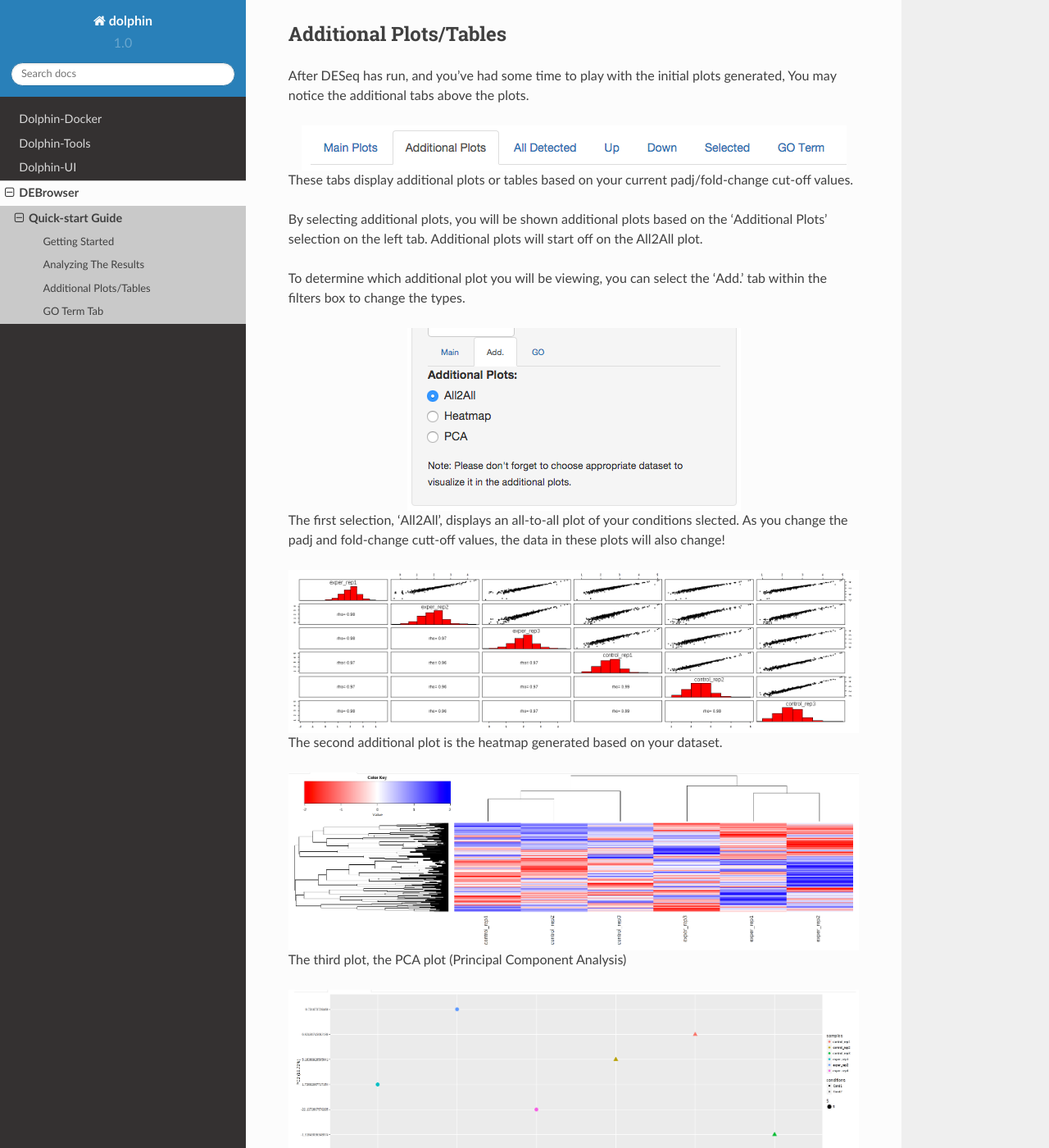
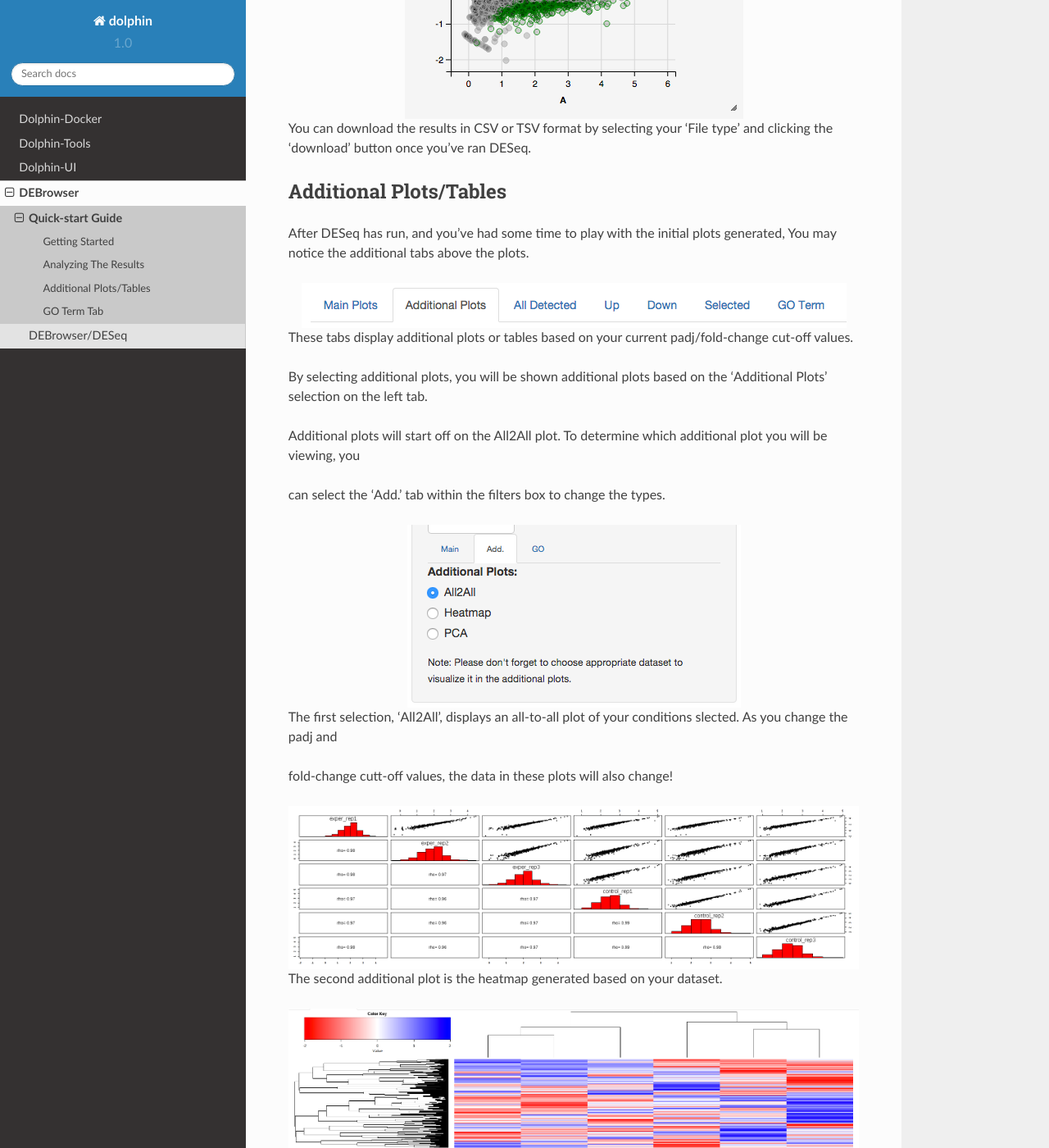
Before and after one commit to UMMS-Biocore/dolphin, a Sphinx documentation site: the page built from docs/debrowser/quickstart.rst, in a window 1280 px wide and 1400 px high, scrolled down 5786 px. Shown: the whole window at 82% size. Built offline with Sphinx 7.4.7 and the Read the Docs theme 2.0.0, drawn with Linux system fonts in a browser that asks for light colours; formulas are drawn with MathJax 3; pages that are not in the unit, such as notebooks, are missing from menus; some of the changed text lies outside the part shown.

Commit message:
deseq page

```diff
--- a/docs/debrowser/DEBrowser.rst
+++ b/docs/debrowser/DEBrowser.rst
@@ -7,3 +7,4 @@
    :maxdepth: 2
 
    quickstart
+   deseq
--- a/docs/debrowser/quickstart.rst
+++ b/docs/debrowser/quickstart.rst
@@ -22,7 +22,9 @@
 
 This selection is under the 'Choose CSV File'.
 
-Once you've selected your file and the upload has completed, you will then be able to select your conditions in which you wish to compare using DESeq.
+Once you've selected your file and the upload has completed, you will then be able to select your conditions
+
+in which you wish to compare using DESeq.
 
 .. image:: debrowser_pics/file_load.png
 	:align: center
@@ -35,12 +37,16 @@
 Analyzing The Results
 =====================
 
-Once DESeq has finished and the results have been uploaded into DEBrowser, the initial scatterplot of the results will be uploaded.
+Once DESeq has finished and the results have been uploaded into DEBrowser, the initial scatterplot of
+
+the results will be uploaded.
 
 .. image:: debrowser_pics/scatter_plot.png
 	:align: center
 
-You can hover over the scatterplot points to display more information about the point selected.  A few bargraphs will be generated for the user to view as soon as a scatterplot point is hovered over.
+You can hover over the scatterplot points to display more information about the point selected.
+
+A few bargraphs will be generated for the user to view as soon as a scatterplot point is hovered over.
 
 .. image:: debrowser_pics/bargraph.png
 	:align: center
@@ -58,7 +64,9 @@
 .. image:: debrowser_pics/scatter_plot_zoom.png
 	:align: center
 
-You also have a wide array of options when it comes to fold change cut-off levels, padj cut-off values, and up/down regulated genes.
+You also have a wide array of options when it comes to fold change cut-off levels, padj cut-off values,
+
+and up/down regulated genes.
 
 .. image:: debrowser_pics/filters.png
 	:align: center
@@ -88,14 +96,18 @@
 
 These tabs display additional plots or tables based on your current padj/fold-change cut-off values.
 
-By selecting additional plots, you will be shown additional plots based on the 'Additional Plots' selection on the left tab.  Additional plots will start off on the All2All plot.
+By selecting additional plots, you will be shown additional plots based on the 'Additional Plots' selection on the left tab.
 
-To determine which additional plot you will be viewing, you can select the 'Add.' tab within the filters box to change the types.
+Additional plots will start off on the All2All plot.  To determine which additional plot you will be viewing, you
+
+can select the 'Add.' tab within the filters box to change the types.
 
 .. image:: debrowser_pics/add_plots_opts.png
 	:align: center
 
-The first selection, 'All2All', displays an all-to-all plot of your conditions slected.  As you change the padj and fold-change cutt-off values, the data in these plots will also change!
+The first selection, 'All2All', displays an all-to-all plot of your conditions slected.  As you change the padj and
+
+fold-change cutt-off values, the data in these plots will also change!
 
 .. image:: debrowser_pics/all2all.png
 	:align: center
@@ -135,7 +147,9 @@
 GO Term Tab
 ===========
 
-The final tab gives the user access to specific GO plots.  Make sure that if you're interested in the GO plots, to switch the tab within the filter box to 'GO'
+The final tab gives the user access to specific GO plots.  Make sure that if you're interested in the GO plots,
+
+to switch the tab within the filter box to 'GO'
 
 .. image:: debrowser_pics/go_plots_opts.png
 	:align: center
@@ -158,7 +172,9 @@
 * GOdotplot - dot plot
 * enrichMap - *currently under construction*
 
-Once you have adjusted all of your parameters, you may hit the submit button in the top right and then wait for the results to show on screen!
+Once you have adjusted all of your parameters, you may hit the submit button in the top right and then wait
+
+for the results to show on screen!
 
 Example Summary plot:
 
```
Also changed, not shown: docs/debrowser/deseq.rst (added, +93 -0 lines).
